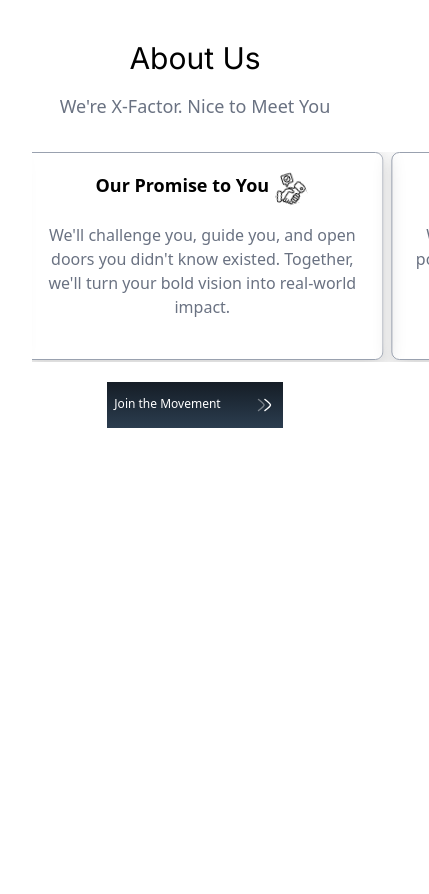
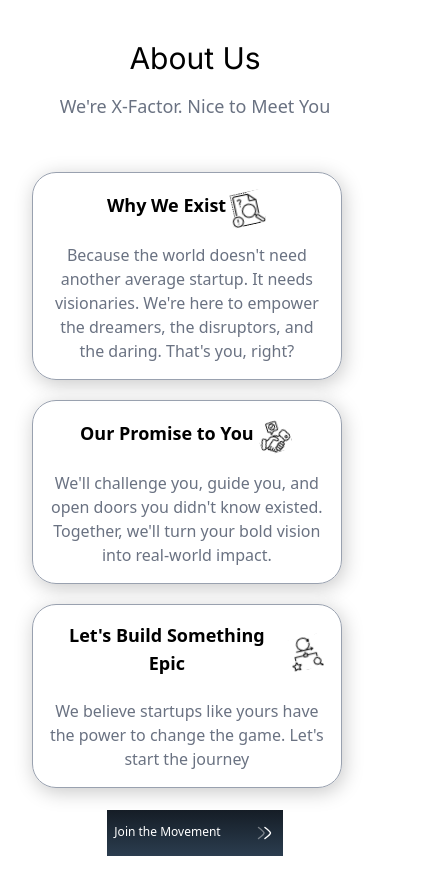
Before and after one commit to Pranali209/Xfactor, a React (Vite) app: page /about in a window 390 px wide. Shown: the whole page, 429 px wide, since content can reach past the window. Before the commit the page ends 844 px from the top, so only its background shows below. Built offline with nearby package versions, Linux system fonts and the light colour scheme.

Commit message:
about page fix

```diff
--- a/src/App.css
+++ b/src/App.css
@@ -250,5 +250,24 @@ h1 {
     width: 100%;
     margin: 0 auto;
   }
+  @keyframes borderCircle {
+    0% {
+        transform: translate(0, 0) rotate(0deg) translate(20vw, -5vh) rotate(0deg);
+    }
+    25% {
+        transform: translate(0, 0) rotate(90deg) translate(10vw, -10vh) rotate(-90deg);
+    }
+    50% {
+        transform: translate(0, 0) rotate(180deg) translate(10vw, -15vh) rotate(-180deg);
+    }
+    75% {
+        transform: translate(0, 0) rotate(270deg) translate(10vw, -10vh) rotate(-270deg);
+    }
+    100% {
+        transform: translate(0, 0) rotate(360deg) translate(10vw, -5vh) rotate(-360deg);
+    }
+}
+
+
 
   }
--- a/src/Component/Footer/index.jsx
+++ b/src/Component/Footer/index.jsx
@@ -6,7 +6,7 @@ function Footer() {
     <div className='bg-black p-7 '>
       <footer className=" lg:block">
         <div className="flex  max-md:flex-col text-black justify-between items-start
-        bg-white rounded-md p-5    h-72 max-md:h-auto">
+        bg-white rounded-xl p-5    h-72 max-md:h-auto">
           <div className="mb-4 md:mb-0 max-md:flex  max-md:w-full justify-between ">
             <div className="flex items-center">
               <div className="w-5.5 h-5.5 rounded-sm bg-black flex justify-center items-center  mr-1.5">
--- a/src/Component/Headers/index.jsx
+++ b/src/Component/Headers/index.jsx
@@ -5,7 +5,7 @@ import { useNavigate , Link} from 'react-router-dom'
 function Header() {
 
   return (
-    <header className="flex justify-between items-center mb-8 px-16 py-5 max-md:px-2.5">
+    <header className="flex justify-between items-center mb-8 px-16 py-5 max-md:px-5">
     <div className="flex items-center">
       <div className="w-5.5 h-5.5 rounded-sm bg-black flex justify-center items-center  mr-1.5">
 
--- a/src/Pages/About.jsx
+++ b/src/Pages/About.jsx
@@ -50,13 +50,13 @@ const AboutUs = () => {
       <p className="text-lg text-gray-500 mb-8 text-center">We're X-Factor. Nice to Meet You</p>
 
 
-      <section className=" max-md:overflow-hidden max-md:px-2 mx-auto">
-        <div className="max-md:flex max-md:w-full slider-container "
-         style={isMediumScreen ? { transform: `translateX(-${currentIndex * 102}%)` } : {}} >
+
+        <div className="max-md:flex-col max-md:items-center   max-md:w-full   "
+          >
           {data.map((item) => (
 
-            <div key={item.id} className=" w-3xl boxShadow  p-8 slide rounded-3xl  py-9 mb-10 max-md:mb-0.5 max-md:rounded-lg max-md:shadow-md max-md:border-[1px] max-md:border-gray-400
-                  slide  max-md:p-4 max-md:mr-2  w-fit-content">
+            <div key={item.id} className=" w-3xl boxShadow  p-8 slide rounded-3xl  py-9 mb-10 max-md:mb-0.5  max-md:border-[1px] max-md:border-gray-400
+                  max-md:mt-5 max-md:p-4   w-fit-content">
               <div className='flex justify-center items-center'>
                 <h2 className="text-xl max-md:text-lg font-semibold text-black mb-2 text-center">{item.head}</h2>
                 <img src={item.icon} alt={item.icon} className='h-14 max-md:h-10' />
@@ -66,7 +66,7 @@ const AboutUs = () => {
 
           ))}
         </div>
-      </section>
+
 
       <Button className="!w-44 !px-0.5 max-md:mx-auto max-md:mt-5" txt="Join the Movement" onClick={handleForm} />
     </div>
--- a/src/Pages/Home.jsx
+++ b/src/Pages/Home.jsx
@@ -45,7 +45,7 @@ function Home() {
       <div >
         <Header />
         <div id="Hero" className='backX ' >
-          <h1 className=" text-6xl text-black text-left text-normal  px-28 mt-16 leading-16 max-md:px-5 max-md:text-3xl max-md:leading-12">
+          <h1 className=" text-6xl text-black text-left text-normal  px-28 mt-16 leading-16 max-md:px-5 max-md:text-[45px] max-md:leading-12">
             Your Startup. Our <br /> Platform. Together, We <br />Build the Future. </h1>
           <p className=" text-[17px] mt-2 max-md:mt-5 text-left px-28 max-md:px-5  pr-[33rem] text-gray-800"  >X-Factor is where the most innovative startups accelerate their vision, scale <br />
             their impact, and stand out in a world of mediocrity.</p>
```
